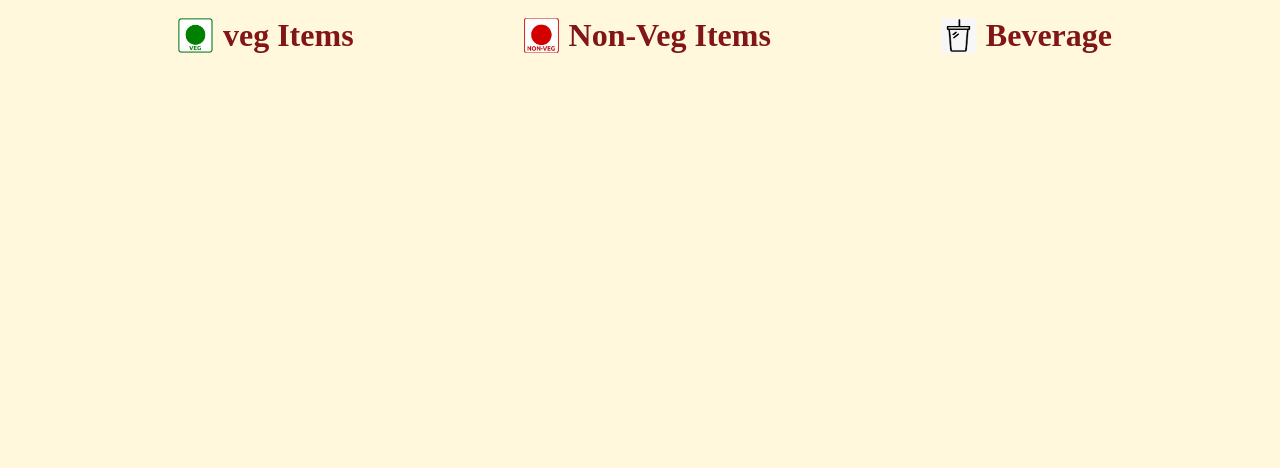
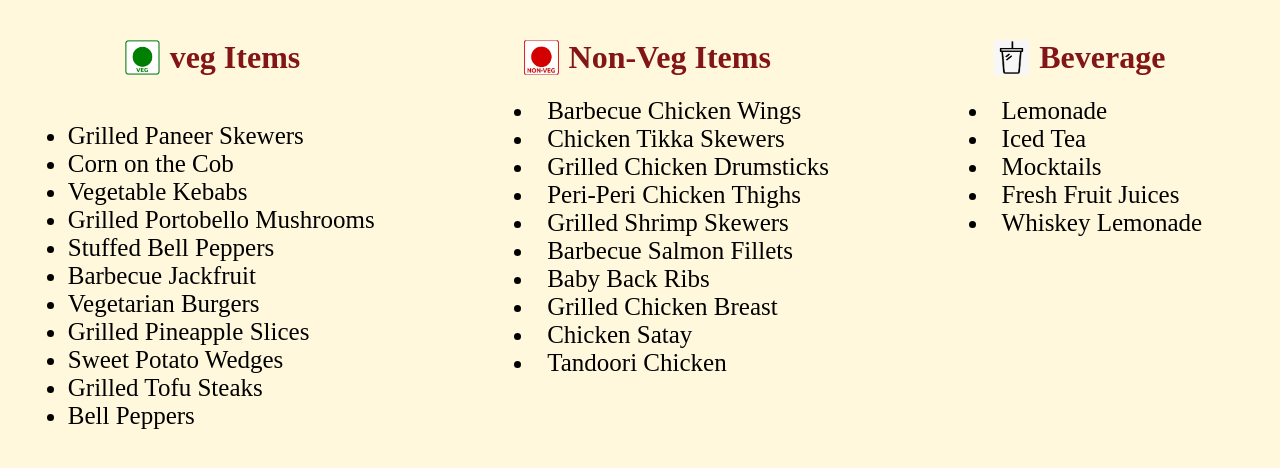
Before and after one commit to sourya-07/bbq, a plain HTML site: page category.html in a window 1280 px wide. Drawn offline with Linux system fonts and the light colour scheme.

Commit message:
Added list of items and styled using css

```diff
--- a/category.css
+++ b/category.css
@@ -1,5 +1,6 @@
 body {
     background-color: cornsilk;
+    margin-top: 30px;
 }
 
 img {
@@ -31,13 +32,52 @@ h1 {
 
 .box {
     display: flex;
-    justify-content: space-evenly;
-    align-items: flex-start;
+    justify-content:space-around;
+    align-items:flex-start;
 }
 
 
 .beverage {
     display: flex;
     justify-content: space-evenly;
-    align-items: flex-start;
 }
+
+
+
+
+
+.list {
+    /* padding-top: 30px; */
+    /* margin-left: 220px; */
+    font-size: 25px;
+    /* margin-left: -50px; */
+
+    /* justify-content: space-between;
+    align-items: left;
+    flex-direction: column; */
+    /* flex-wrap: wrap; */
+}
+
+.list1 {
+    /* margin-top: 100px; */
+    font-size: 25px;
+
+    /* text-align: center; */
+    /* padding-top: 30px;
+    margin-left: 220px;
+    font-size: 25px; */
+}
+.list2 {
+    /* text-align: right; */
+    font-size: 25px;
+
+    /* padding-top: 30px;
+    margin-left: 220px;
+    font-size: 25px; */
+}
+.dish {
+    display: flex;
+    justify-content: space-around;
+    margin-left: -50px;
+
+}
--- a/category.html
+++ b/category.html
@@ -10,8 +10,7 @@
     <div class="box">
         <div class="veg">
             <img src="./photos/veg.jpeg" alt="">
-            <h1>veg Items </h1>
-
+            <h1 >veg Items </h1>
         </div>
         <div class="non-veg">
             <img src="./photos/non-veg.jpeg" alt="">
@@ -22,5 +21,42 @@
             <h1>Beverage</h1>
         </div>
     </div>
+    <div class="dish">
+        <div class="list">
+            <ul>
+                <li>Grilled Paneer Skewers</li>
+                <li>Corn on the Cob</li>
+                <li>Vegetable Kebabs </li>
+                <li>Grilled Portobello Mushrooms</li>
+                <li>Stuffed Bell Peppers</li>
+                <li>Barbecue Jackfruit</li>
+                <li>Vegetarian Burgers</li>
+                <li>Grilled Pineapple Slices</li>
+                <li>Sweet Potato Wedges</li>
+                <li>Grilled Tofu Steaks</li>
+                <li>Bell Peppers</li>
+            </ul>
+        </div>
+        <div class="list1">
+            <li>Barbecue Chicken Wings</li>
+            <li>Chicken Tikka Skewers</li>
+            <li>Grilled Chicken Drumsticks</li>
+            <li>Peri-Peri Chicken Thighs</li>
+            <li>Grilled Shrimp Skewers</li>
+            <li>Barbecue Salmon Fillets</li>
+            <li>Baby Back Ribs </li>
+            <li>Grilled Chicken Breast</li>
+            <li>Chicken Satay</li>
+            <li>Tandoori Chicken</li>
+        </div>
+        <div class="list2">
+            <li>Lemonade</li>
+            <li>Iced Tea</li>
+            <li>Mocktails</li>
+            <li>Fresh Fruit Juices</li>
+            <li>Whiskey Lemonade</li>
+        </div>
+    </div>
+
 </body>
 </html>
```
